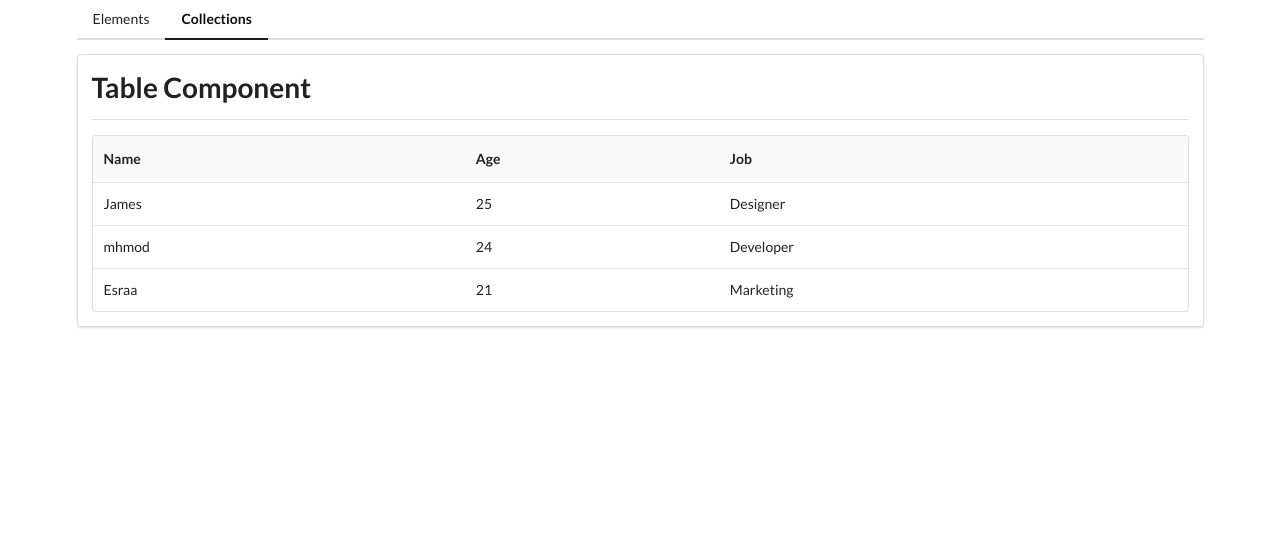
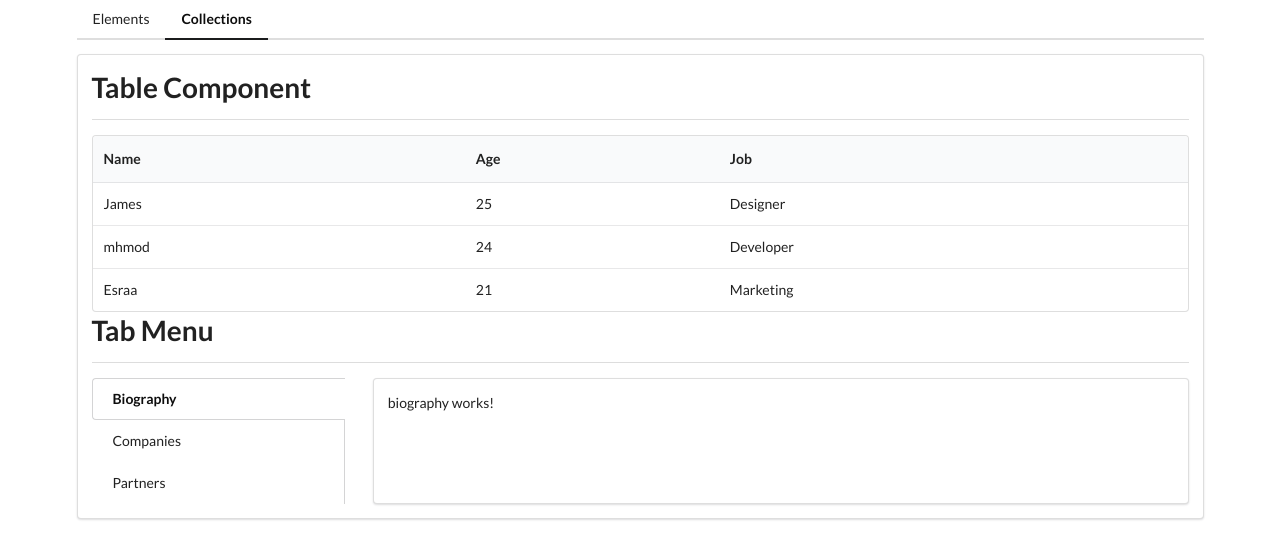
Before and after one commit to notGonim/angular_compas, an Angular app: page /collections in a window 1280 px wide. Shown: the top 558 px of the page. Built offline with nearby package versions, Linux system fonts and the light colour scheme.

Commit message:
ADDED the router for the partners biography companies components inside the collections

```diff
--- a/src/app/collections/collection-home/collection-home.component.html
+++ b/src/app/collections/collection-home/collection-home.component.html
@@ -1,2 +1,26 @@
 <app-divider> Table Component </app-divider>
-<app-table [data]="data" [header]="header"></app-table>
+<app-table class="sriped celled" [data]="data" [header]="header"></app-table>
+
+<app-divider> Tab Menu</app-divider>
+<div class="ui grid">
+  <div class="four wide column">
+    <div class="ui vertical fluid tabular menu">
+      <a
+        class="item"
+        routerLink="./"
+        [routerLinkActiveOptions]="{ exact: true }"
+        routerLinkActive="active"
+        >Biography</a
+      ><a class="item" routerLink="./companies" routerLinkActive="active">
+        Companies </a
+      ><a class="item" routerLink="./partners" routerLinkActive="active"
+        >Partners</a
+      >
+    </div>
+  </div>
+  <div class="twelve wide stretched column">
+    <div class="ui segment">
+      <router-outlet></router-outlet>
+    </div>
+  </div>
+</div>
--- a/src/app/collections/table/table.component.ts
+++ b/src/app/collections/table/table.component.ts
@@ -6,8 +6,8 @@ import { Component, Input, OnInit } from '@angular/core';
   styleUrls: ['./table.component.css'],
 })
 export class TableComponent implements OnInit {
-  @Input('header') header: { key: string; label: string }[] = [];
-  @Input('data') data= [];
+  @Input('header') header: any = [];
+  @Input('data') data:any= [];
 
   constructor() {}
 
```
Also changed, not shown: src/app/collections/collections-routing.module.ts (+12 -1 lines).
